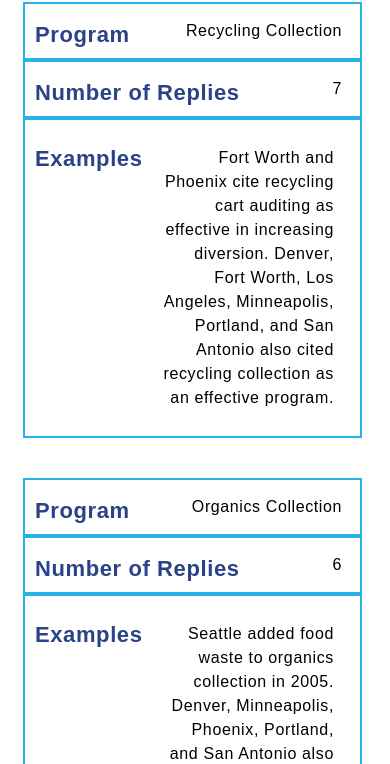
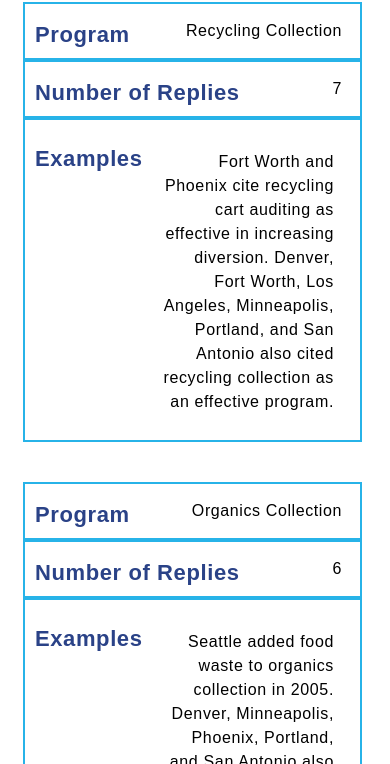
Before and after one commit to JROD123/table, a plain HTML site: page index.html in a window 390 px wide. Shown: the part 80-844 px from the top of the page. Drawn offline with Linux system fonts and the light colour scheme.

Commit message:
adjusted margin top for body text on smaller screen size and increased table width on smaller screen size

```diff
--- a/index.html
+++ b/index.html
@@ -92,7 +92,7 @@
         .table td:before{
             content: attr(data-label);
             position: absolute;
-            width: 70%;
+            width: 72%;
             left: 0;
             font-size: 22px;
             padding-left: 10px;
@@ -105,6 +105,7 @@
             padding-left: 124px;
             letter-spacing: .65px;
             line-height: 24px;
+            margin-top: 4px;
         }
         .Program-text{
             padding-left: 100px;
```
